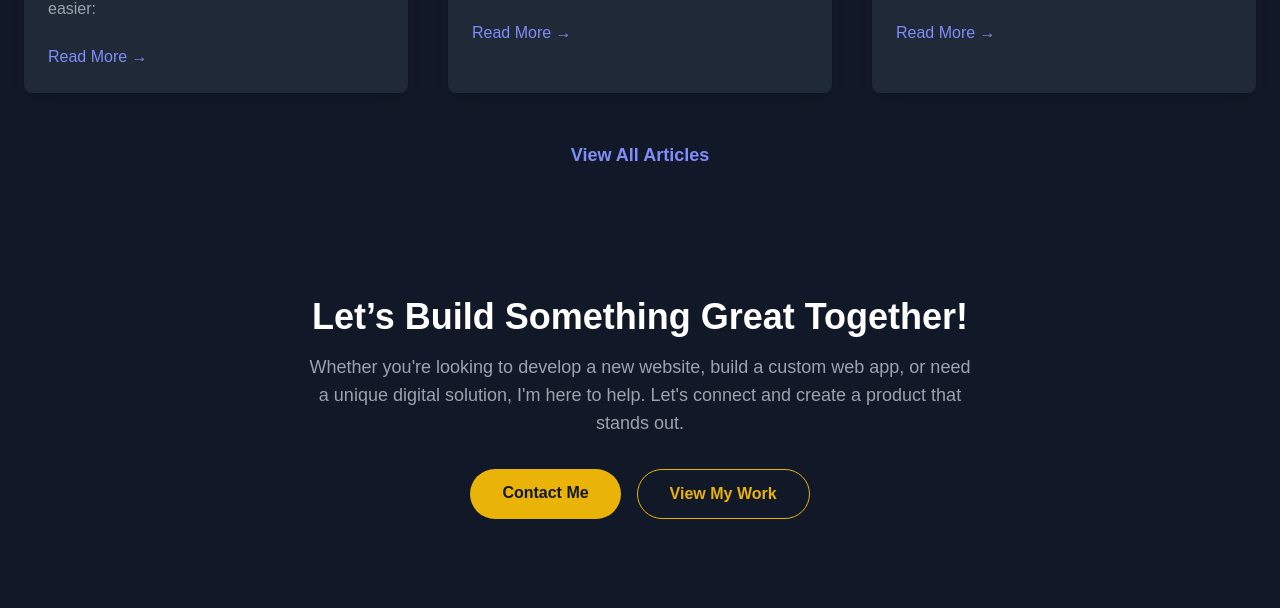
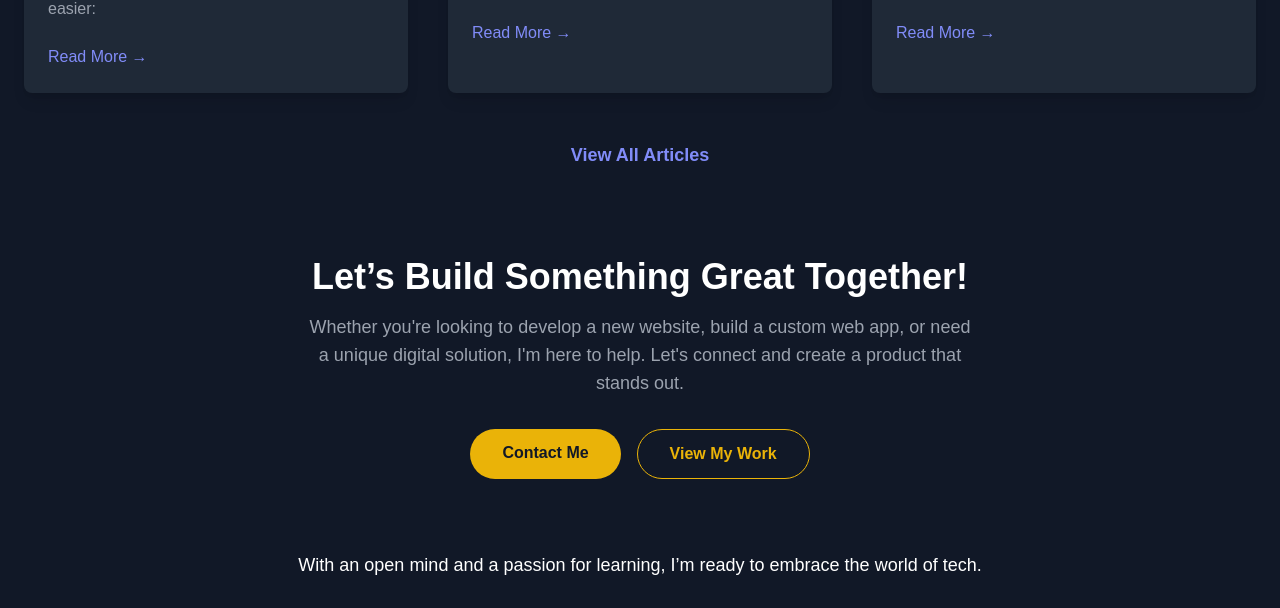
Before and after one commit to sankalpkumar111/Portfolio, a website built with Vite: page index.html in a window 1280 px wide. Shown: the part 4167-4775 px from the top of the page. Built offline with nearby package versions, Linux system fonts and the light colour scheme.

Commit message:
fixed some thing

```diff
--- a/index.html
+++ b/index.html
@@ -655,7 +655,7 @@ limitations under the License. -->
       </div>
     </section>
 
-    <section class="bg-gray-900 py-16" id="contact">
+    <section class="bg-gray-900 py-6" id="contact">
       <div class="container mx-auto px-4 text-center">
         <h2 class="text-3xl md:text-4xl font-semibold text-white mb-4">
           Let’s Build Something Great Together!
```
